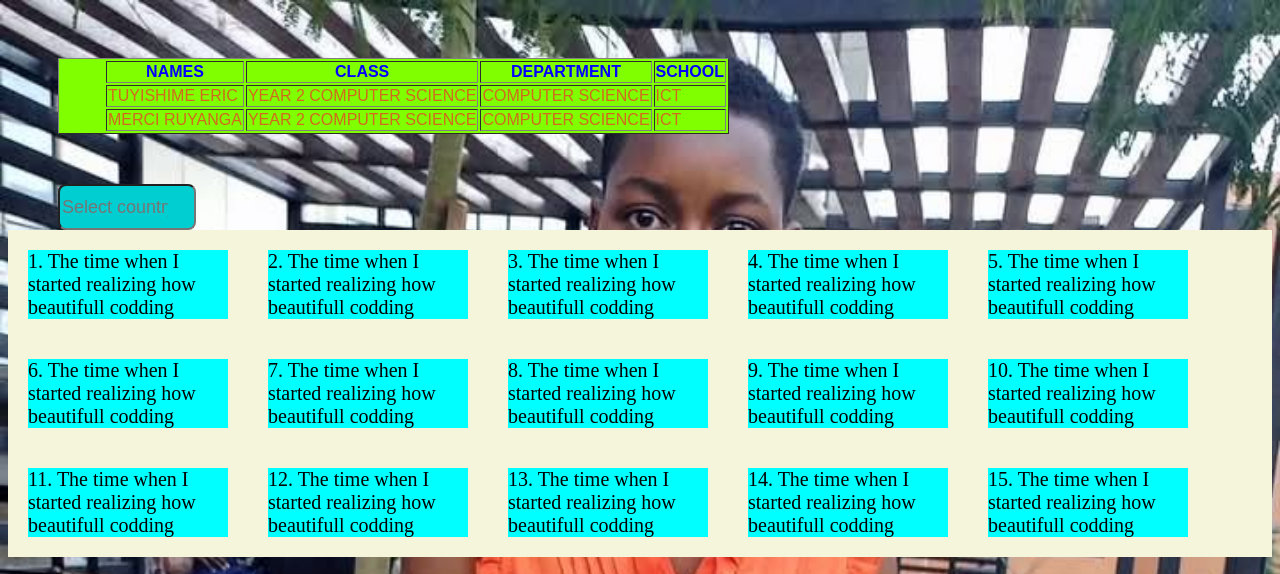
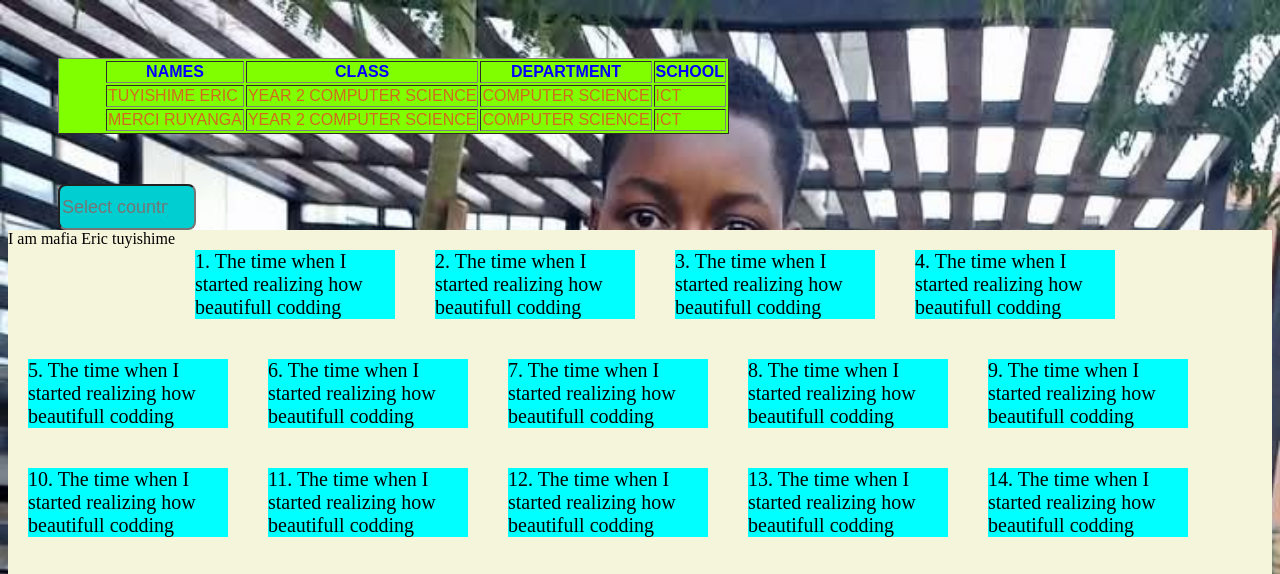
Before and after one commit to TUYISHIMEEriccyber/WebApp-with-Python-and-js, a plain HTML site: page hello.html in a window 1280 px wide. Shown: the top 574 px of the page. Drawn offline with Linux system fonts and the light colour scheme; a script that the page names is missing.

Commit message:
update hello.html

```diff
--- a/hello.html
+++ b/hello.html
@@ -40,6 +40,7 @@
         <option>DR congo</option>
     </datalist>
     <Div id="container" style="background-color: beige;">
+        I am mafia Eric tuyishime
         <div>1. The time when I started realizing how beautifull codding </div>
         <div>2. The time when I started realizing how beautifull codding </div>
         <div>3. The time when I started realizing how beautifull codding </div>
```
